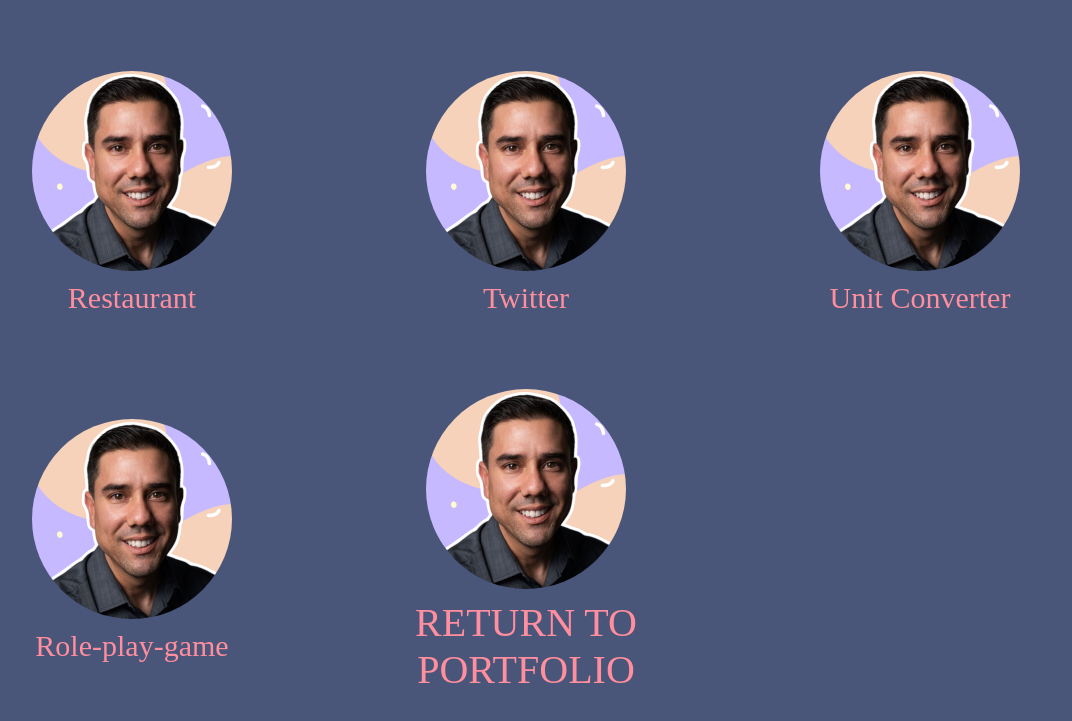
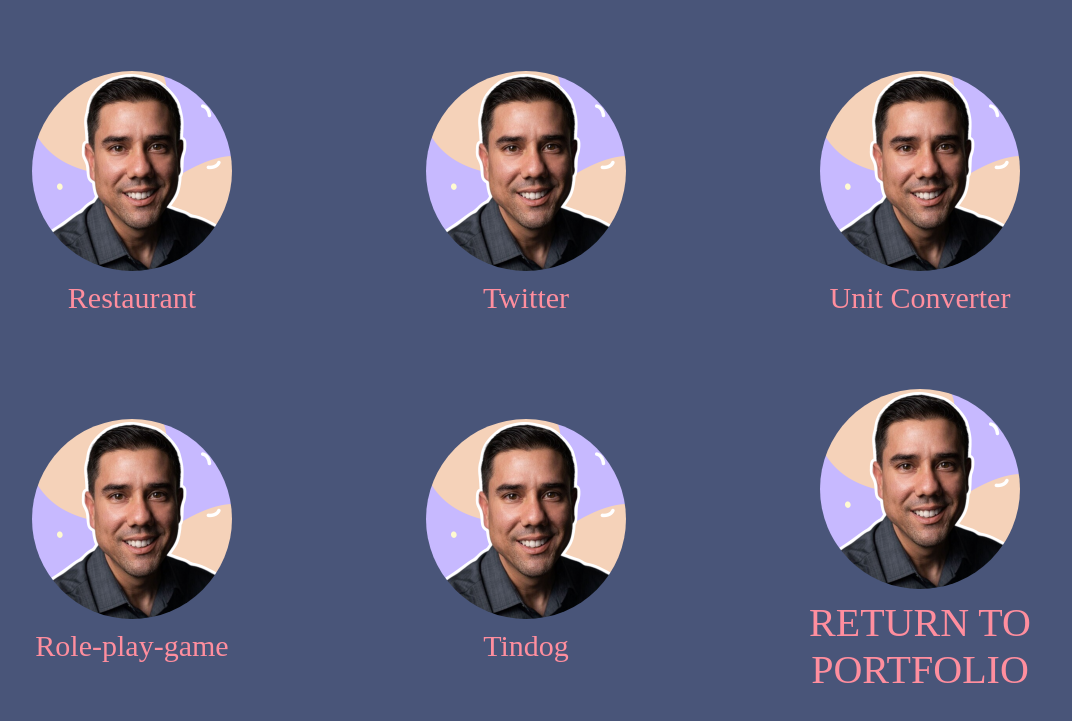
Before and after one commit to kuba10155/portfolio, a plain HTML site: page jswork.html in a window 1280 px wide. Shown: the part 988-1709 px from the top of the page, without its empty margins (68-1140 px from the left). Drawn offline with Linux system fonts and the light colour scheme.

Commit message:
Update jswork.html

```diff
--- a/jswork.html
+++ b/jswork.html
@@ -62,6 +62,10 @@
       </div>
       <div class="project">
         <img src="/avatar.png" alt="">
+        <a href="https://tindog-24.netlify.app/">Tindog</a>
+      </div>
+      <div class="project">
+        <img src="/avatar.png" alt="">
         <a class="return" href="/index.html">RETURN TO PORTFOLIO</a>
       </div>
     </div>
```
